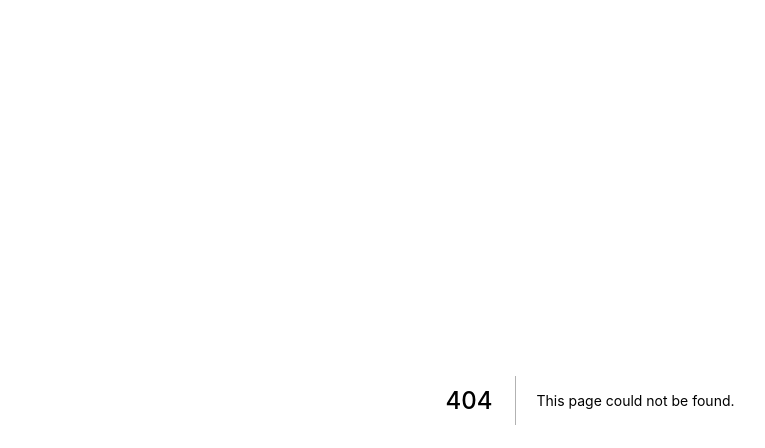
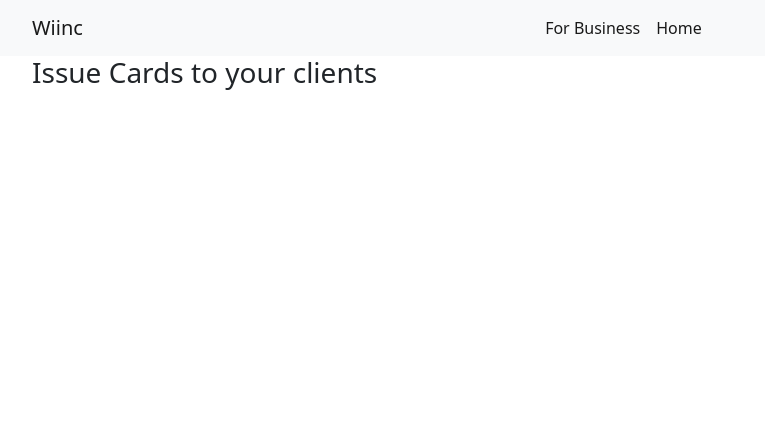
Before and after one commit to MMolieleng/WiincCards, a Next.js app: page /business in a window 1280 px wide. Before the commit this address had no page. Shown: the top 448 px of the page, without its empty margins (50-815 px from the left). Built offline with nearby package versions, Linux system fonts and the light colour scheme.

Commit message:
initial commit

```diff
--- /dev/null
+++ b/components/Layout.tsx
@@ -0,0 +1,10 @@
+import Navbar from "./Navbar";
+
+export default function Layout({ children }: any) {
+  return (
+    <div>
+      <Navbar />
+      <div className="container">{children}</div>
+    </div>
+  );
+}
--- /dev/null
+++ b/components/Navbar.tsx
@@ -0,0 +1,40 @@
+import Head from "next/head";
+import Link from "next/link";
+
+export default function Navbar() {
+  return (
+    <div>
+      <Head>
+        <link
+          href="https://cdn.jsdelivr.net/npm/bootstrap@5.1.3/dist/css/bootstrap.min.css"
+          rel="stylesheet"
+          integrity="sha384-1BmE4kWBq78iYhFldvKuhfTAU6auU8tT94WrHftjDbrCEXSU1oBoqyl2QvZ6jIW3"
+          crossOrigin="anonymous"
+        />
+        <title>Welcom to Wiinc</title>
+        <meta name="viewport" content="initial-scale=1.0, width=device-width" />
+      </Head>
+
+      <nav className="navbar navbar-expand-lg navbar-light bg-light">
+        <div className="container">
+          <a className="navbar-brand">Wiinc</a>
+
+          <div className="collapse navbar-collapse" id="navbarSupportedContent">
+            <ul className="navbar-nav mx-auto mb-2 mb-lg-0">
+              <li className="nav-item">
+                <Link href="/business">
+                  <a className="nav-link active">For Business</a>
+                </Link>
+              </li>
+              <li className="nav-item">
+                <Link href="/">
+                  <a className="nav-link active">Home</a>
+                </Link>
+              </li>
+            </ul>
+          </div>
+        </div>
+      </nav>
+    </div>
+  );
+}
--- a/pages/_app.tsx
+++ b/pages/_app.tsx
@@ -1,8 +1,12 @@
-import '../styles/globals.css'
-import type { AppProps } from 'next/app'
+import "../styles/globals.css";
+import type { AppProps } from "next/app";
+import Layout from "../components/Layout";
 
 function MyApp({ Component, pageProps }: AppProps) {
-  return <Component {...pageProps} />
+  return (
+    <Layout>
+      <Component {...pageProps} />
+    </Layout>
+  );
 }
-
-export default MyApp
+export default MyApp;
--- /dev/null
+++ b/pages/business.tsx
@@ -0,0 +1,11 @@
+export default function Businesses() {
+  return (
+    <div>
+      <section className="row">
+        <div className="col-md-12">
+          <h3>Issue Cards to your clients</h3>
+        </div>
+      </section>
+    </div>
+  );
+}
```
Also changed, not shown: pages/index.tsx (+14 -68 lines), tsconfig.json (+15 -4 lines).
